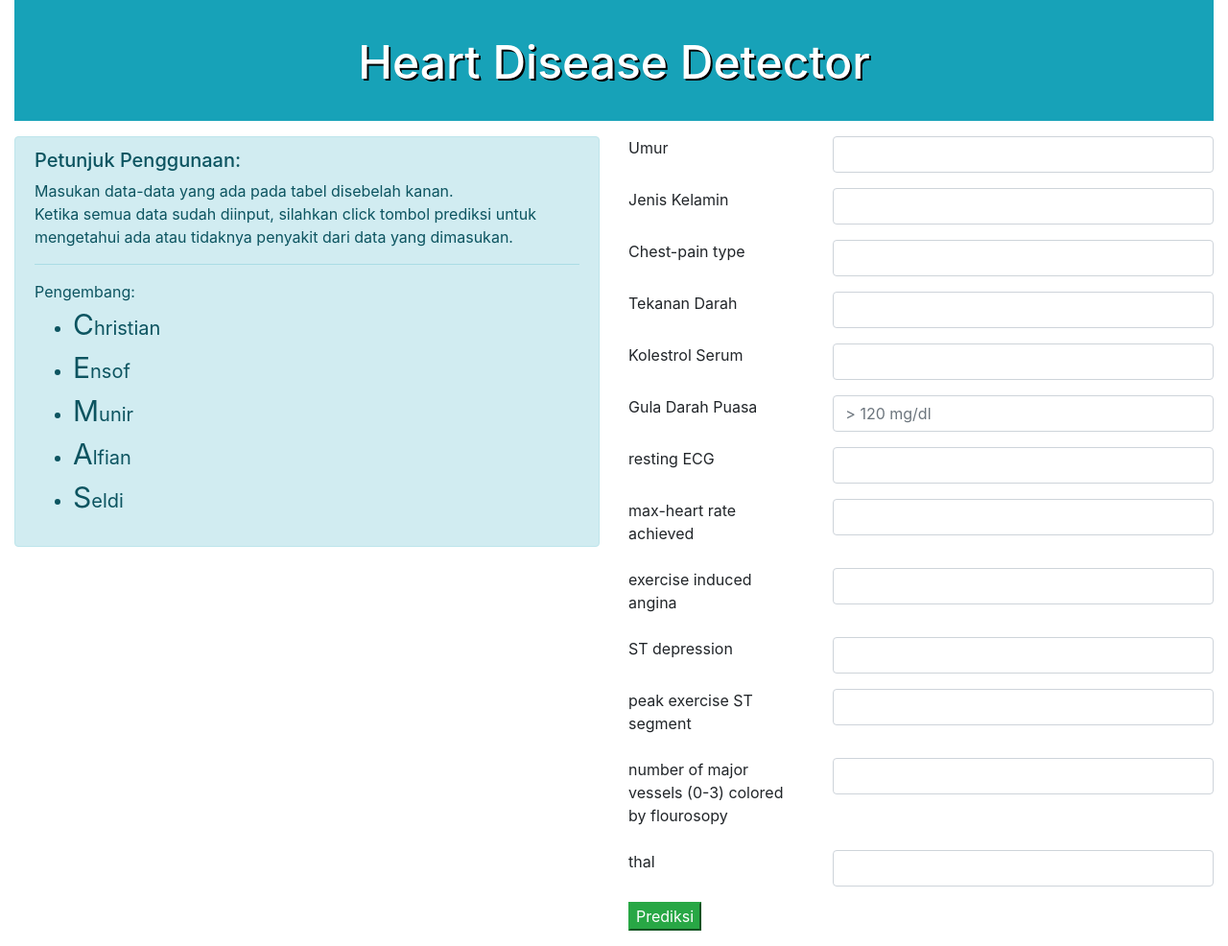
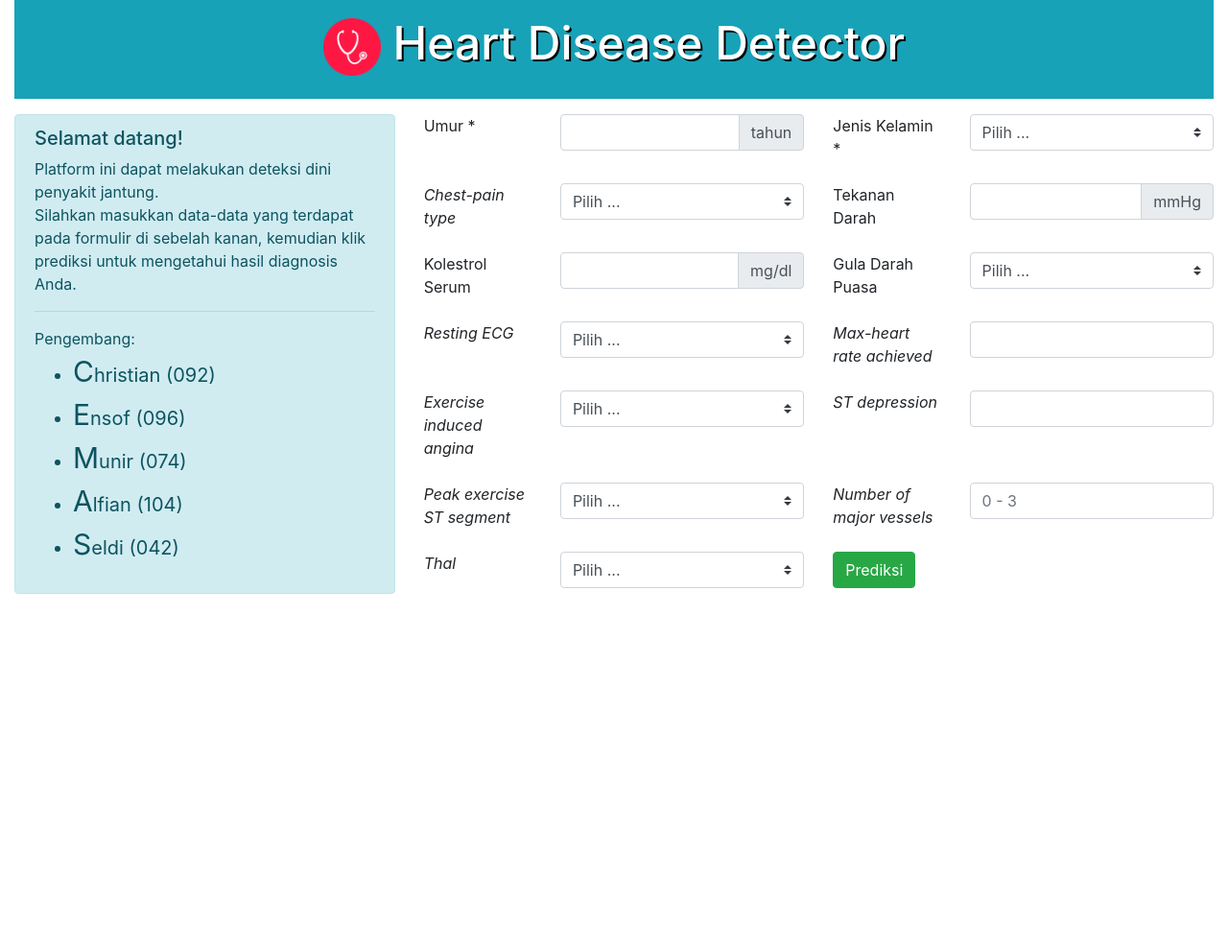
Before and after one commit to mabdullahmunir/HeartDisease, a Flask app: page / in a window 1280 px wide. Shown: the whole page at 96% size. After the commit the page ends 619 px from the top, so only its background shows below. Run offline with Flask 2, Linux system fonts and the light colour scheme; parts of the project's set-up code (start-up, migrations or seed data) failed here and were passed over; some libraries are stand-ins or nearby versions.

Commit message:
Finalize web

```diff
--- a/app.py
+++ b/app.py
@@ -1,46 +1,61 @@
-import os
-import sys
 import pickle
-import json
 
 from sklearn.neural_network import MLPClassifier
 from flask import (
-	Flask, request, abort, render_template
+	Flask, request, render_template
 )
 
 app = Flask(__name__)
+with open('model', 'rb') as fin:
+	mdl = pickle.load(fin, encoding='latin1')
 
-@app.route("/predict", methods=['POST'])
-def predict():
-	# print request.form
-	with open('model', 'rb') as fin:
-		mdl = pickle.load(fin)
+def prepare():
+	DEFAULT_AGE= 1
+	DEFAULT_SEX = 1
+	DEFAULT_CHEST = 1
+	DEFAULT_BLOOD_PRESSURE = 1
+	DEFAULT_CHOLESTROL = 1
+	DEFAULT_BLOOD_SUGAR = 1
+	DEFAULT_ECG = 1
+	DEFAULT_MAX_HEART = 1
+	DEFAULT_ANGINA = 1
+	DEFAULT_ST_DEPRESSION = 1
+	DEFAULT_PEAK_ST = 1
+	DEFAULT_C_VESSEL = 1
+	DEFAULT_THAL = 1
 
-	data = [
-		float(request.form['age']),
-		float(request.form['sex']),
-		float(request.form['chest']),
-		float(request.form['bpressure']),
-		float(request.form['cholesterol']),
-		float(request.form['blood_sugar']),
-		float(request.form['ecg']),
-		float(request.form['max_heart']),
-		float(request.form['angina']),
-		float(request.form['st_depression']),
-		float(request.form['peak_st']),
-		float(request.form['c_vessel']),
-		float(request.form['thal'])
-	]
-	diagnosis = mdl.predict([data])
+	data = []
+	data.append(request.form['age']) if (request.form['age'] != '') else data.append(DEFAULT_AGE)
+	data.append(request.form['sex']) if (request.form['sex'] != '') else data.append(DEFAULT_SEX)
+	data.append(request.form['chest']) if (request.form['chest'] != '') else data.append(DEFAULT_CHEST)
+	data.append(request.form['bpressure']) if (request.form['bpressure'] != '') else data.append(DEFAULT_BLOOD_PRESSURE)
+	data.append(request.form['cholesterol']) if (request.form['cholesterol'] != '') else data.append(DEFAULT_CHOLESTROL)
+	data.append(request.form['bloodSugar']) if (request.form['bloodSugar'] != '') else data.append(DEFAULT_BLOOD_SUGAR)
+	data.append(request.form['ecg']) if (request.form['ecg'] != '') else data.append(DEFAULT_ECG)
+	data.append(request.form['maxHeart']) if (request.form['maxHeart'] != '') else data.append(DEFAULT_MAX_HEART)
+	data.append(request.form['angina']) if (request.form['angina'] != '') else data.append(DEFAULT_ANGINA)
+	data.append(request.form['stDepression']) if (request.form['stDepression'] != '') else data.append(DEFAULT_ST_DEPRESSION)
+	data.append(request.form['peakSt']) if (request.form['peakSt'] != '') else data.append(DEFAULT_PEAK_ST)
+	data.append(request.form['cVessel']) if (request.form['cVessel'] != '') else data.append(DEFAULT_C_VESSEL)
+	data.append(request.form['thal']) if (request.form['thal'] != '') else data.append(DEFAULT_THAL)
 
-	return json.dumps({
-		"diagnosis" : str(diagnosis[0])
-	})
+	return data;
 
 @app.route("/", methods=['GET'])
 def index():
 	return render_template('index.html')
 
+@app.route("/error", methods=['GET'])
+def error():
+	return render_template('error.html')
+
+@app.route("/predict", methods=['POST'])
+def predict():
+	global mdl
+	data = prepare()
+	diagnosis = mdl.predict([[float(x) for x in data]])[0]
+
+	return render_template('result.html', diagnosis = diagnosis, data = data)
 
 if __name__ == "__main__":
 	app.run(host='0.0.0.0', port=5000, debug=True)
--- a/static/index.js
+++ /dev/null
@@ -1,64 +0,0 @@
-function predict() {
-  let age = document.getElementById("age").value;
-  let sex = document.getElementById("sex").value;
-  let chest = document.getElementById("chest").value;
-  let bpressure = document.getElementById("bpressure").value;
-  let cholesterol = document.getElementById("cholesterol").value;
-  let blood_sugar = document.getElementById("blood_sugar").value;
-  let ecg = document.getElementById("ecg").value;
-  let max_heart = document.getElementById("max_heart").value;
-  let angina = document.getElementById("angina").value;
-  let st_depression = document.getElementById("st_depression").value;
-  let peak_st = document.getElementById("peak_st").value;
-  let c_vessel = document.getElementById("c_vessel").value;
-  let thal = document.getElementById("thal").value;
-
-  var param = {
-    "age" : age,
-    "sex" : sex,
-    "chest" : chest,
-    "bpressure" : bpressure,
-    "cholesterol" : cholesterol,
-    "blood_sugar" : blood_sugar,
-    "ecg" : ecg,
-    "max_heart" : max_heart,
-    "angina" : angina,
-    "st_depression" : st_depression,
-    "peak_st" : peak_st,
-    "c_vessel" : c_vessel,
-    "thal" : thal,
-  }
-
-  var requestBody = JSON.stringify(param);
-
-  var xhttp = new XMLHttpRequest();
-  xhttp.open("POST", "../app.py", true);
-  xhttp.setRequestHeader("Content-type","application/json");
-  xhttp.send(requestBody);
-
-  xhttp.onreadystatechange = function(){
-    createResultContainer(JSON.parse(this.responseText));
-  }
-}
-
-function createResultContainer(data){
-  var dataContainer = document.createElement("div");
-  var dataText = document.createElement("span");
-  var dataResult = document.createElement("h2");
-  var resultExplain = document.createElement("div");
-
-  dataContainer.classlist.add("data-container");
-  dataText.classlist.add("data-text");
-  dataResult.classlist.add("data-result");
-  resultExplain.classlist.add("result-explain");
-
-  dataText.textContent = "Hasil dari prediksi adalah : ";
-  dataResult.textContent = data['diagnosis'];
-  if(data['diagnosis'] == 0){
-    resultExplain.textContent = "absence";
-  } else {
-    resultExplain.textContent = "presence";
-
-  }
-
-}
--- a/static/heart-disease.css
+++ b/static/main.css
@@ -1,12 +1,13 @@
 .top-title{
-	padding-top: 20px;
 	font-size: 3em;
 	color: white;
 	text-shadow: 2px 2px #000000;
 }
+
 .developer{
 	font-size: 20px;
 }
+
 .nama-team{
 	font-size: 1.5em;
 	text-decoration: bold;
--- /dev/null
+++ b/static/predict.js
@@ -0,0 +1,33 @@
+function predict() {
+  const age = $('#age').val();
+  const sex = $('#sex').val();
+  const chest = $('#chest').val();
+  const bpressure = $('#bpressure').val();
+  const cholesterol = $('#cholesterol').val();
+  const bloodSugar = $('#blood_sugar').val();
+  const ecg = $('#ecg').val();
+  const maxHeart = $('#max_heart').val();
+  const angina = $('#angina').val();
+  const stDepression = $('#st_depression').val();
+  const peakSt = $('#peak_st').val();
+  const cVessel = $('#c_vessel').val();
+  const thal = $('#thal').val();
+
+  const param = {
+    age,
+    sex,
+    chest,
+    bpressure,
+    cholesterol,
+    bloodSugar,
+    ecg,
+    maxHeart,
+    angina,
+    stDepression,
+    peakSt,
+    cVessel,
+    thal,
+  };
+
+  return param;
+}
--- a/templates/index.html
+++ b/templates/index.html
@@ -1,149 +1,203 @@
-<!-- {% block body %} -->
+{% block body %}
 <!DOCTYPE html>
 <html>
   <head>
     <meta name="viewport" content="initial-scale=1.0, user-scalable=no">
     <meta charset="utf-8">
-		<title>Heart Disease</title>
+		<title>Heart Disease Detector</title>
 		<link rel="stylesheet" href="https://maxcdn.bootstrapcdn.com/bootstrap/4.0.0/css/bootstrap.min.css" integrity="sha384-Gn5384xqQ1aoWXA+058RXPxPg6fy4IWvTNh0E263XmFcJlSAwiGgFAW/dAiS6JXm" crossorigin="anonymous">
-    <script type="text/javascript"
-        src="http://ajax.googleapis.com/ajax/libs/jquery/1.7.2/jquery.min.js"></script>
-        <link rel="stylesheet" type="text/css" href="{{ url_for('static',filename='heart-disease.css') }}">
-        <script type="text/javascript" src="{{ url_for('static',filename='index.js') }}"></script>
+		<link rel="icon" href="{{ url_for('static', filename='icon.png') }}" type="image/x-icon"/>
+		<link rel="shortcut icon" type="image/x-icon" href="{{ url_for('static', filename='icon.png') }}" />
+		<link rel="stylesheet" type="text/css" href="{{ url_for('static', filename='main.css') }}">
   </head>
   <body>
 		<div class="container-fluid">
 			<div class="py-3 text-center bg-info">
-				<h2 class="top-title">Heart Disease Detector</h2>
-				<p class="lead"></p>
+				<h2 class="top-title"><img src="{{ url_for('static', filename='icon.png') }}" height="60" width="60"> Heart Disease Detector</h2>
 			</div>
 			<div class="py-3 row">
-				<div class="col-md-6">
+				<div class="col-md-4">
 					<div class="alert alert-info" role="alert">
-						<h5 class="alert-heading">Petunjuk Penggunaan:</h5>
-						<p>Masukan data-data yang ada pada tabel disebelah kanan.<br>Ketika semua data sudah diinput, silahkan click tombol prediksi untuk mengetahui
-						ada atau tidaknya penyakit dari data yang dimasukan.
+						<h5 class="alert-heading">Selamat datang!</h5>
+						<p>Platform ini dapat melakukan deteksi dini penyakit jantung.<br>Silahkan masukkan data-data yang terdapat pada formulir di sebelah kanan, kemudian klik prediksi untuk mengetahui hasil diagnosis Anda.
 						</p><hr>
 						<p class="mb-0">Pengembang:
 						<br><ul class="developer">
-							<li><span class="nama-team">C</span>hristian</li>
-							<li><span class="nama-team">E</span>nsof</li>
-							<li><span class="nama-team">M</span>unir</li>
-							<li><span class="nama-team">A</span>lfian</li>
-							<li><span class="nama-team">S</span>eldi</li>
+							<li><span class="nama-team">C</span>hristian (092)</li>
+							<li><span class="nama-team">E</span>nsof (096)</li>
+							<li><span class="nama-team">M</span>unir (074)</li>
+							<li><span class="nama-team">A</span>lfian (104)</li>
+							<li><span class="nama-team">S</span>eldi (042)</li>
 						</ul>
 						</p>
 					</div>
 				</div>
-				<div class="col-md-6">
+				<div class="col-md-8">
 					<div class="form-group row">
+						<div class="col-md-2">
+							<label>Umur *</label>
+						</div>
 						<div class="col-md-4">
-							<label>Umur</label>
+							<div class="input-group">
+								<input type="text" class="form-control" id="age">
+								<div class="input-group-append">
+									<span class="input-group-text">tahun</span>
+								</div>
+							</div>
 						</div>
-						<div class="col-md-8">
-							<input class="form-control" id="age" type="text">
+						<div class="col-md-2">
+							<label>Jenis Kelamin *</label>
+						</div>
+						<div class="col-md-4">
+							<select class="custom-select" id="sex">
+								<option value="" disabled selected>Pilih ... </option>
+								<option value="1">(1) Laki-Laki</option>
+								<option value="0">(0) Perempuan</option>
+							</select>
 						</div>
 					</div>
 					<div class="form-group row">
+						<div class="col-md-2">
+							<label><i>Chest-pain type</i></label>
+						</div>
 						<div class="col-md-4">
-							<label>Jenis Kelamin</label>
+							<select class="custom-select" id="chest">
+								<option value="" disabled selected>Pilih ...</option>
+								<option value="1"><i>(1) Typical angina</i></option>
+								<option value="2"><i>(2) Atypical angina</i></option>
+								<option value="3"><i>(3) Non-anginal pain</i></option>
+								<option value="4"><i>(4) Asymptotic</i></option>
+							</select>
 						</div>
-						<div class="col-md-8">
-							<input class="form-control" id="sex" type="text">
+						<div class="col-md-2">
+							<label>Tekanan Darah</label>
+						</div>
+						<div class="col-md-4">
+							<div class="input-group">
+								<input type="text" class="form-control" id="bpressure">
+								<div class="input-group-append">
+									<span class="input-group-text">mmHg</span>
+								</div>
+							</div>
 						</div>
 					</div>
 					<div class="form-group row">
+						<div class="col-md-2">
+							<label>Kolestrol Serum</label>
+						</div>
 						<div class="col-md-4">
-							<label>Chest-pain type</label>
+							<div class="input-group">
+								<input type="text" class="form-control" id="cholesterol">
+								<div class="input-group-append">
+									<span class="input-group-text">mg/dl</span>
+								</div>
+							</div>
 						</div>
-						<div class="col-md-8">
-							<input class="form-control" id="chest" type="text">
+						<div class="col-md-2">
+							<label>Gula Darah Puasa</label>
+						</div>
+						<div class="col-md-4">
+							<select class="custom-select" id="blood_sugar" required>
+								<option value="" disabled selected>Pilih ...</option>
+								<option value="1"><i>(1) > 120 mg/dl</i></option>
+								<option value="0"><i>(0) &lt;= 120 mg/dl</i></option>
+							</select>
 						</div>
 					</div>
 					<div class="form-group row">
+						<div class="col-md-2">
+							<label><i>Resting ECG</i></label>
+						</div>
 						<div class="col-md-4">
-							<label>Tekanan Darah</label>
+							<select class="custom-select" id="ecg" required>
+								<option value="" disabled selected>Pilih ...</option>
+								<option value="0"><i>(0) Normal</i></option>
+								<option value="1"><i>(1) Having ST-T wave abnormality</i></option>
+								<option value="2"><i>(2) Left ventricular hyperthropy</i></option>
+							</select>
 						</div>
-						<div class="col-md-8">
-							<input class="form-control" id="bpressure" type="text">
+						<div class="col-md-2">
+							<label><i>Max-heart rate achieved</i></label>
 						</div>
-					</div>
-					<div class="form-group row">
 						<div class="col-md-4">
-							<label>Kolestrol Serum</label>
-						</div>
-						<div class="col-md-8">
-							<input class="form-control" id="cholesterol" type="text">
-						</div>
-					</div>
-					<div class="form-group row">
-						<div class="col-md-4">
-							<label>Gula Darah Puasa</label>
-						</div>
-						<div class="col-md-8">
-							<input class="form-control" id="blood_sugar" type="text" placeholder="> 120 mg/dl">
-						</div>
-					</div>
-					<div class="form-group row">
-						<div class="col-md-4">
-							<label>resting ECG</label>
-						</div>
-						<div class="col-md-8">
-							<input class="form-control" id="ecg" type="text">
-						</div>
-					</div>
-					<div class="form-group row">
-						<div class="col-md-4">
-							<label>max-heart rate achieved</label>
-						</div>
-						<div class="col-md-8">
 							<input class="form-control" id="max_heart" type="text">
 						</div>
 					</div>
 					<div class="form-group row">
+						<div class="col-md-2">
+							<label><i>Exercise induced angina</i></label>
+						</div>
 						<div class="col-md-4">
-							<label>exercise induced angina</label>
+							<select class="custom-select" id="angina">
+								<option value="" disabled selected>Pilih ...</option>
+								<option value="1"><i>(1) Ya</i></option>
+								<option value="0"><i>(0) Tidak</i></option>
+							</select>
 						</div>
-						<div class="col-md-8">
-							<input class="form-control" id="angina" type="text">
+						<div class="col-md-2">
+							<label><i>ST depression</i></label>
 						</div>
-					</div>
-					<div class="form-group row">
 						<div class="col-md-4">
-							<label>ST depression</label>
-						</div>
-						<div class="col-md-8">
 							<input class="form-control" id="st_depression" type="text">
 						</div>
 					</div>
 					<div class="form-group row">
+						<div class="col-md-2">
+							<label><i>Peak exercise ST segment</i></label>
+						</div>
 						<div class="col-md-4">
-							<label>peak exercise ST segment</label>
+							<select class="custom-select" id="peak_st">
+								<option value="" disabled selected>Pilih ...</option>
+								<option value="1"><i>(1) Unsloping</i></option>
+								<option value="2"><i>(2) Flat</i></option>
+								<option value="3"><i>(3) Downsloping</i></option>
+							</select>
 						</div>
-						<div class="col-md-8">
-							<input class="form-control" id="peak_st" type="text">
+						<div class="col-md-2">
+							<label><i>Number of major vessels</i></label>
+						</div>
+						<div class="col-md-4">
+							<input class="form-control" id="c_vessel" type="text" placeholder="0 - 3">
 						</div>
 					</div>
 					<div class="form-group row">
+						<div class="col-md-2">
+							<label><i>Thal</i></label>
+						</div>
 						<div class="col-md-4">
-							<label>number of major vessels (0-3) colored by flourosopy</label>
+							<select class="custom-select" id="thal">
+								<option value="" disabled selected>Pilih ...</option>
+								<option value="3"><i>(3) Normal</i></option>
+								<option value="6"><i>(6) Fixed defect</i></option>
+								<option value="7"><i>(7) Reversable defect</i></option>
+							</select>
 						</div>
-						<div class="col-md-8">
-							<input class="form-control" id="c_vessel" type="text">
+						<div class="col-md-6">
+							<a class="btn btn-success" href="#" data-toggle="modal" data-target="#lgModal" data-load-url="predict">Prediksi</a>
 						</div>
 					</div>
-					<div class="form-group row">
-						<div class="col-md-4">
-							<label>thal</label>
-						</div>
-						<div class="col-md-8">
-							<input class="form-control" id="thal" type="text">
-						</div>
-					</div>
-					<button class="button btn-success" onclick="predict()">Prediksi</button>
 				</div>
 			</div>
 		</div>
+		<div class="modal fade" id="lgModal" role="dialog">
+			<div class="modal-dialog modal-lg">
+				<div class="modal-content"></div>
+			</div>
+		</div>
+		<script src="https://ajax.googleapis.com/ajax/libs/jquery/3.3.1/jquery.min.js"></script>
+		<script src="https://maxcdn.bootstrapcdn.com/bootstrap/4.0.0/js/bootstrap.min.js" integrity="sha384-JZR6Spejh4U02d8jOt6vLEHfe/JQGiRRSQQxSfFWpi1MquVdAyjUar5+76PVCmYl" crossorigin="anonymous"></script>
+		<script type="text/javascript" src="{{ url_for('static', filename='predict.js') }}"></script>
+		<script>
+		$('#lgModal').on('show.bs.modal', function (e) {
+			if ($('#age').val() === '' || $('#sex').val() === '') {
+				$(this).find('.modal-content').load('error');
+				return;
+			}
+			const param = predict();
+			let loadurl = $(e.relatedTarget).data('load-url');
+			$(this).find('.modal-content').load(loadurl, param);
+		});
+		</script>
   </body>
 </html>
-<!-- {% endblock %} -->
+{% endblock %}
```
Also changed, not shown: templates/error.html (added, +11 -0 lines), templates/result.html (added, +48 -0 lines), static/icon.png (added).
